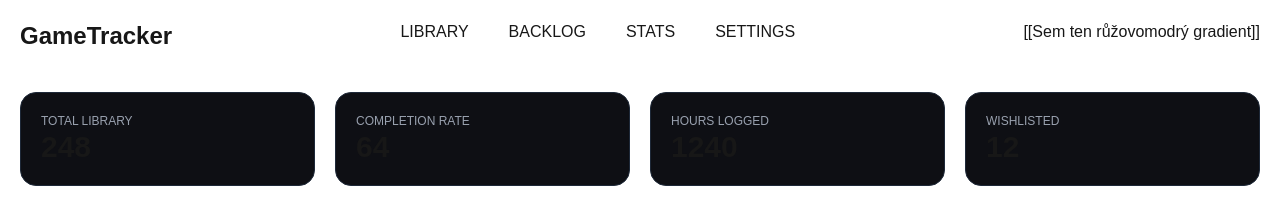
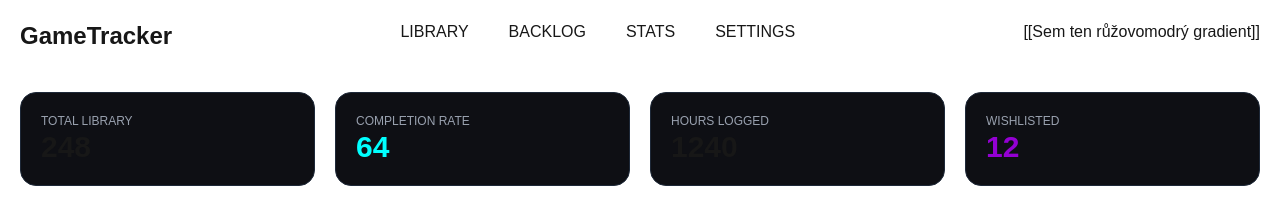
Before and after one commit to daeweeee/GameTracker-WEA, a Next.js app in the folder gametracker/: page / in a window 1280 px wide. Shown: the top 219 px of the page. Built offline with nearby package versions, Linux system fonts and the light colour scheme.

Commit message:
Funkční barvy ve statistikách 🥳

```diff
--- a/gametracker/app/page.tsx
+++ b/gametracker/app/page.tsx
@@ -23,12 +23,12 @@ export default function Home() {
         <Status
           name="TOTAL LIBRARY"
           value="248"
-          color="neon-cyan"
+          color=""
         />
         <Status
           name="COMPLETION RATE"
           value="64"
-          color=""
+          color="cyan"
         />
         <Status
           name="HOURS LOGGED"
@@ -38,7 +38,7 @@ export default function Home() {
         <Status
           name="WISHLISTED"
           value="12"
-          color=""
+          color="darkviolet"
         />
       </Stats>
       <div className="flex">
--- a/gametracker/components/status.tsx
+++ b/gametracker/components/status.tsx
@@ -2,7 +2,7 @@ export default function Status({name, value, color} : {name: string, value: stri
     return (
         <div className="w-1/4 border border-gray-800 p-5 rounded-2xl bg-[#0E0F14]">
             <h4 className="text-gray-400 text-xs">{name}</h4>
-            <p className="text-3xl font-bold">{value}</p>
+            <p className="text-3xl font-bold" style={{color}}>{value}</p>
         </div>
     );
 }
```
